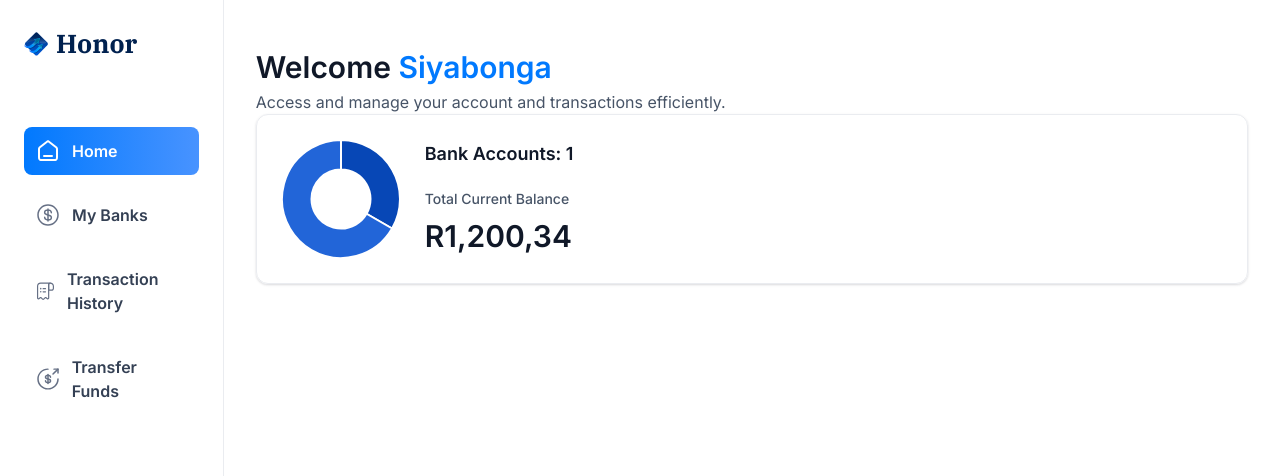
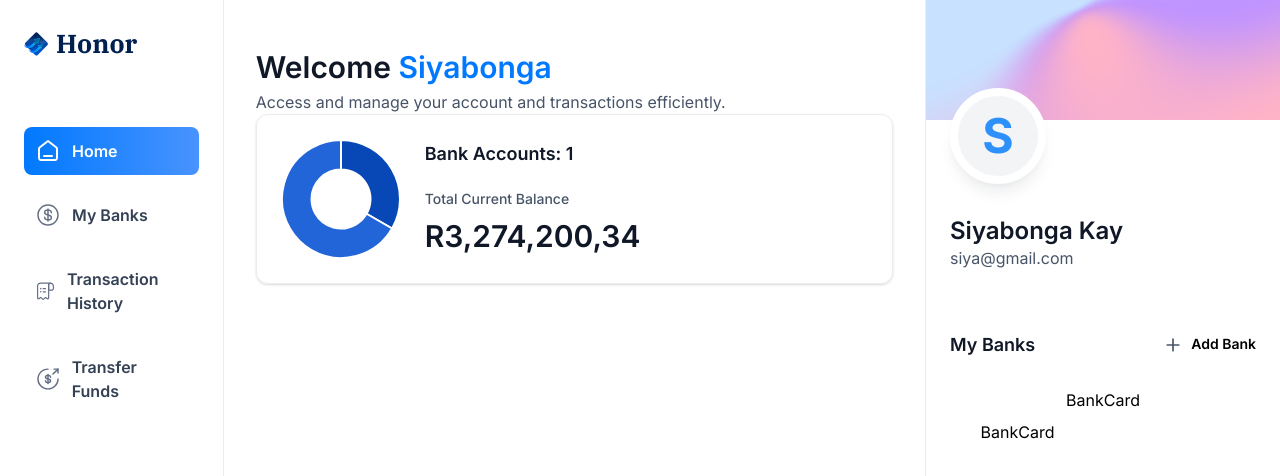
Before and after one commit to SiyabongaKay/banking_app, a Next.js app: page / in a window 1280 px wide. Shown: the top 476 px of the page. Built offline with nearby package versions, Linux system fonts and the light colour scheme.

Commit message:
incomplete side bar

```diff
--- a/app/(root)/page.tsx
+++ b/app/(root)/page.tsx
@@ -1,8 +1,9 @@
 import HeaderBox from '@/components/HeaderBox'
+import RightSidebar from '@/components/RightSidebar'
 import TotalBalanceBox from '@/components/TotalBalanceBox'
 
 const Home = () => {
-  const loggedIn = {firstName: 'Siyabonga'}
+  const loggedIn = {firstName: 'Siyabonga' , lastName: 'Kay', email:'siya@gmail.com'}
 
   return (
     <section className="home">
@@ -18,10 +19,15 @@
           <TotalBalanceBox
             accounts = {[]}
             totalBanks = {1}
-            totalCurrentBalance = {1200.34}
+            totalCurrentBalance = {3274200.34}
           />
         </header>
       </div>
+      <RightSidebar
+        user = {loggedIn}
+        transaction = {[]}
+        banks = {[{}, {}]}
+      />
     </section>
   )
 }
--- /dev/null
+++ b/components/BankCard.tsx
@@ -0,0 +1,9 @@
+import React from 'react'
+
+const BankCard = ({account,userName,showBalance =true}:CreditCardProps) => {
+  return (
+    <div>BankCard</div>
+  )
+}
+
+export default BankCard
--- a/components/HeaderBox.tsx
+++ b/components/HeaderBox.tsx
@@ -1,6 +1,6 @@
 import React from 'react'
 
-const HeaderBox = ({type = "title", title, subtext, user}): HeaderBoxProps => {
+const HeaderBox = ({type = "title", title, subtext, user}: HeaderBoxProps) => {
   return (
     <div className="header-box">
         <h1 className="header-box-title">
--- /dev/null
+++ b/components/RightSidebar.tsx
@@ -0,0 +1,71 @@
+import Image from 'next/image'
+import Link from 'next/link'
+import React, { use } from 'react'
+import BankCard from '@/components/BankCard'
+
+const RightSidebar = ({user,transactions,banks}:RightSidebarProps) => {
+  return (
+    <aside className="right-sidebar">
+        <section className="flex flex-col pb-8">
+            <div className="profile-banner" />
+            <div className="profile">
+                <div className="profile-img">
+                    <span className="text-5xl font-bold
+                    text-blue-500">{user.firstName[0]}</span>
+                </div>
+
+                <div className="profile-details">
+                    <h1 className='profile-name'>
+                        {user.firstName} {user.lastName}
+                    </h1>
+                    <p className="profile-email">
+                        {user.email}
+                    </p>
+                </div>
+            </div>
+        </section>
+        <section className="banks">
+            <div className="flex w-full justify-between">
+                <h2 className="header-2">My Banks</h2>
+                <Link href="/" className="flex gap-2">
+                    <Image
+                        src="/icons/plus.svg"
+                        width={20}
+                        height={20}
+                        alt="plus"
+                    />
+                    <h2 className="text-14 font-semibold
+                    text-grey-600">Add Bank</h2>
+                </Link>
+            </div>
+
+            {banks?.length > 0 && (
+                <div className="relative flex flex-1 fle-col
+                items-center justify-center gap-5">
+                     <div className="relative z-10">
+                        <BankCard
+                            key = {banks[0].$id}
+                            account = {banks[0]}
+                            userName = {`${user.firstName} ${user.lastName}`}
+                            showBalance = {false}
+                        />
+                     </div>
+                     {banks[1] && (
+                        <div className="absolute right-0 top-8 z-0 w-[90%]">
+                            <BankCard
+                            key = {banks[1].$id}
+                            account = {banks[1]}
+                            userName = {`${user.firstName} ${user.lastName}`}
+                            showBalance = {false}
+                        />
+                        </div>
+                     )}
+                </div>
+            )}
+
+        </section>
+    </aside>
+  )
+}
+
+export default RightSidebar
```
